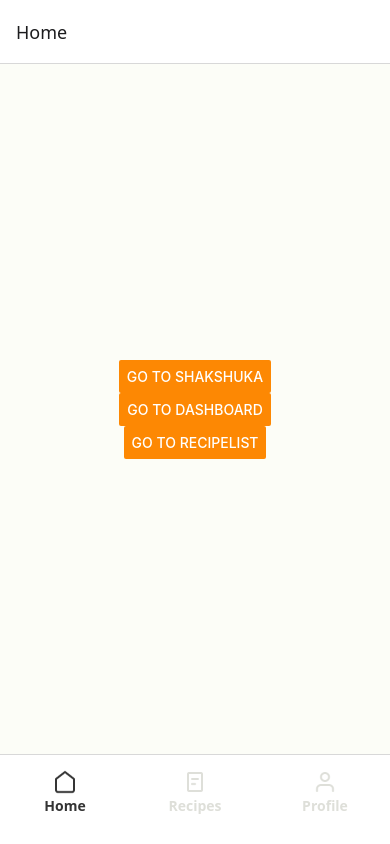
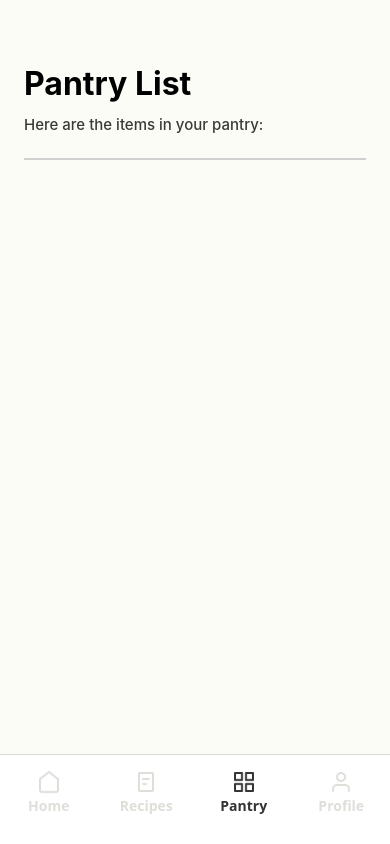
Before and after one commit to CalebTsui/IAT359-FinalProject-BiteWise, a React Native app: screen /Pantry in a window 390 px wide. Built offline with nearby package versions, Linux system fonts and the light colour scheme.

Commit message:
created PantryScreen

```diff
--- a/App.js
+++ b/App.js
@@ -9,11 +9,13 @@ import RecipeCard from "./src/screens/RecipeCard.js";
 import ProfileScreen from "./src/screens/ProfileScreen.js";
 import Dashboard from "./src/screens/HomeScreen.js";
 import RecipeList from "./src/screens/RecipeList.js";
+import PantryScreen from "./src/screens/PantryScreen.js";
 
 
 import homeNav from "./assets/navBarIcons/homeNav.png";
 import profileNav from "./assets/navBarIcons/profileNav.png";
 import recipeNav from "./assets/navBarIcons/recipeNav.png";
+import pantryNav from "./assets/navBarIcons/pantryNav.png";
 
 
 const Stack = createNativeStackNavigator();
@@ -31,12 +33,6 @@ function HomeScreen({ navigation }) {
       <Button
         title="Go to Dashboard"
         onPress={() => navigation.navigate("Dashboard")}
-        color="#FD8803"
-      />
-
-      <Button
-        title="Go to RecipeList"
-        onPress={() => navigation.navigate("RecipeList")}
         color="#FD8803"
       />
       <StatusBar style="auto" />
@@ -131,6 +127,25 @@ export default function App() {
           }}
         />
 
+        {/* Pantry Nav */}
+        <Tab.Screen
+          name="Pantry"
+          component={PantryScreen}
+          options={{
+            tabBarLabel: "Pantry",
+            tabBarIcon: ({ focused }) => (
+              <Image
+                source={pantryNav}
+                style={{
+                  width: 24,
+                  height: 24,
+                  tintColor: focused ? "#343434" : "#DEDFD9",
+                }}
+              />
+            ),
+          }}
+        />
+
         {/* Profile Nav */}
         <Tab.Screen
           name="Profile"
--- a/src/screens/PantryScreen.js
+++ b/src/screens/PantryScreen.js
@@ -0,0 +1,45 @@
+import { View, Text, ScrollView, TextInput, StyleSheet, FlatList, TouchableOpacity, Image } from "react-native";
+import { useState } from "react";
+
+export default function PantryScreen() {
+
+    return (
+        <View style={styles.container}>
+            <Text style={styles.title}>Pantry List</Text>
+            <Text style={styles.screenDescription}>Here are the items in your pantry:</Text>
+
+            <View style={styles.section}></View>
+
+            <View style={{ marginBottom: 32 }} />
+        </View>
+
+    );
+};
+
+const styles = StyleSheet.create({
+    container: {
+        flex: 1,
+        backgroundColor: "#FBFCF6",
+        paddingHorizontal: 24,
+        paddingTop: 64,
+    },
+    title: {
+        fontSize: 32,
+        fontWeight: "700",
+        color: "#000000",
+        marginBottom: 12,
+    },
+    screenDescription:{
+        fontSize: 15,
+        fontWeight: "500",
+        color: "#3A3A3A",
+    },
+
+    section: {
+        borderTopWidth: 2,
+        borderTopColor: "#D0D0D0",
+        marginTop: 24,
+        marginBottom: 24,
+    },
+
+})
```
Also changed, not shown: assets/navBarIcons/pantryNav.png (added).
